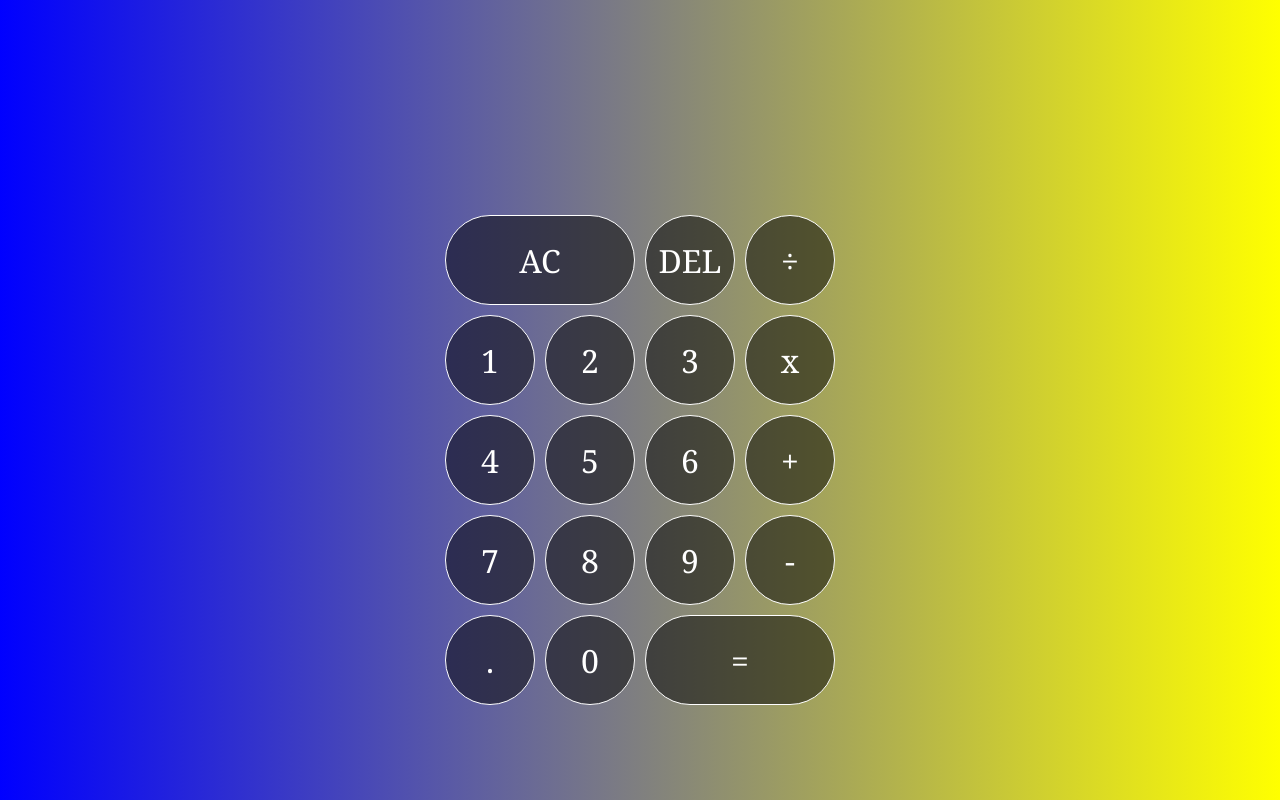
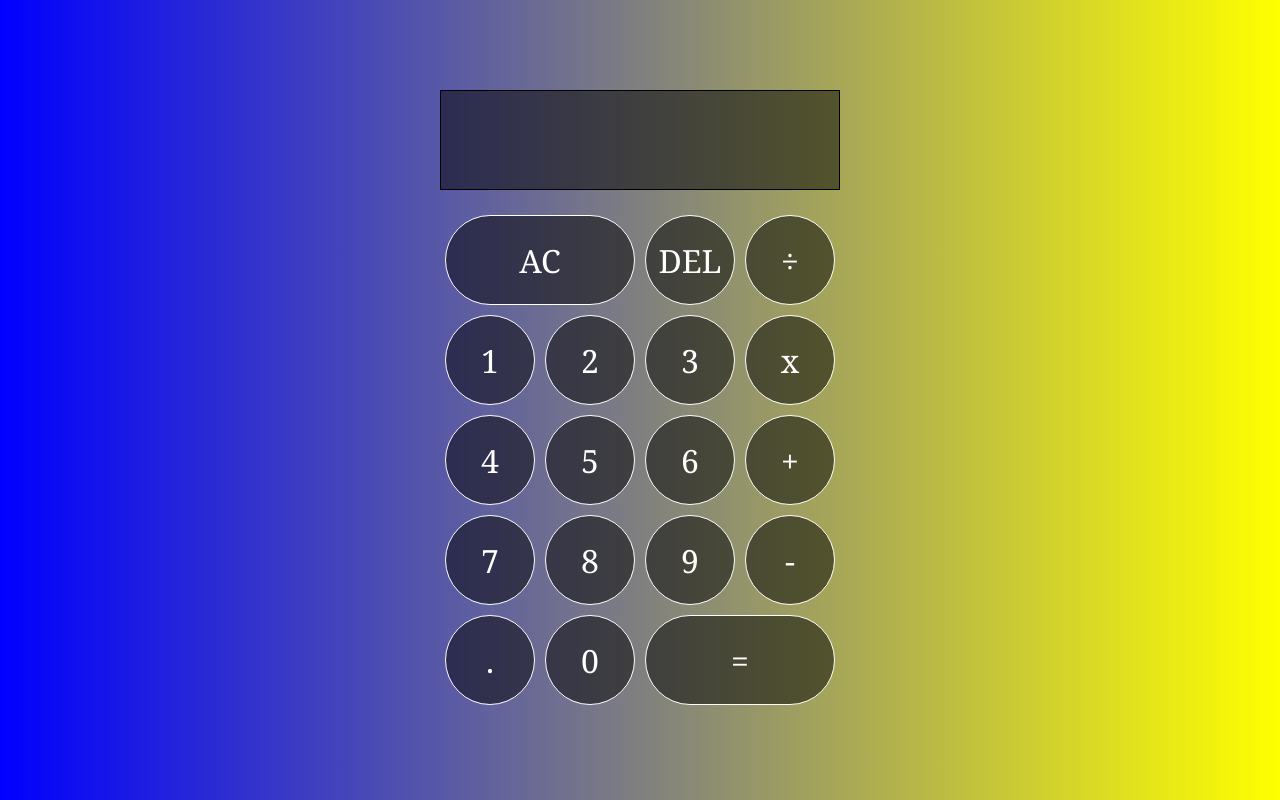
Before and after one commit to FilipeMorais43/calculator, a plain HTML site: page index.html in a window 1280 px wide. Drawn offline with Linux system fonts and the light colour scheme.

Commit message:
output w/ diff style

```diff
--- a/style.css
+++ b/style.css
@@ -41,8 +41,9 @@ body {
 }
 
 .output {
+  border: 1px solid black;
   grid-column: 1 / -1;
-  background-color: transparent;
+  background-color: rgba(0, 0, 0, 0.5);
   display: flex;
   align-items: flex-end;
   justify-content: space-around;
```
